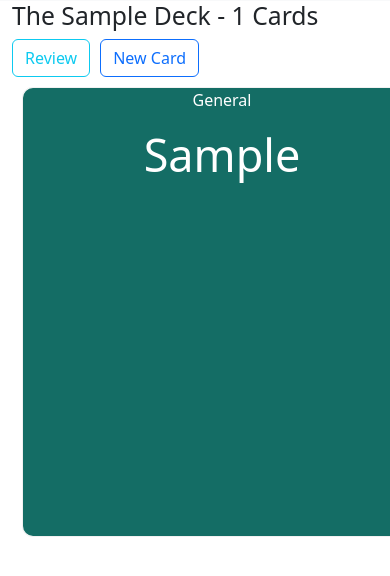
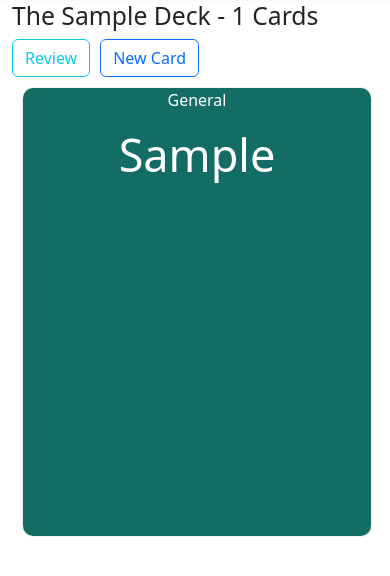
Before and after one commit to Kirolls20/Flash-Cards-App, a Django app: page /deck/1/ in a window 390 px wide. Shown: the part 55-631 px from the top of the page. Run offline with Django 4.2, Linux system fonts and the light colour scheme; a user stored in the database is signed in; tables that the repository leaves empty hold one stand-in row (values such as "Sample post"); some libraries are stand-ins or nearby versions.

Commit message:
Modified Deck and Card View Made it responsive for small screens

```diff
--- a/main/templates/base/deck_ifo.html
+++ b/main/templates/base/deck_ifo.html
@@ -2,6 +2,8 @@
 {% load static %}
 
 <head>
+   <meta name="viewport" content="width=device-width">
+   <meta name="viewport" content="width=device-width, initial-scale=1">
    <link rel="stylesheet"href="{% static 'css/style.css' %}">
    <!-- Snippet Code Hightlight.js -->
    <link rel="stylesheet"
--- a/main/templates/base/home.html
+++ b/main/templates/base/home.html
@@ -1,7 +1,11 @@
 {% extends 'base/base.html' %}
+{% load static %}
 <head>
+   <meta name="viewport" content="width=device-width">
+   <meta name="viewport" content="width=device-width, initial-scale=1">
    <style>
       @import url('https://fonts.googleapis.com/css2?family=Nunito:wght@200&display=swap');
+
    </style>
 </head>
 {% block content %}
@@ -28,7 +32,7 @@
 {% for deck in decks %}
 {% cycle 'primary' 'warning' 'danger' 'secondary' 'success' 'info' 'dark' as color silent %}
 
-<div class="card text-white bg-{{ color }}" style="width: 28rem; float:right; display: flex; padding: 10px; margin: 10px;">
+<div id='deck'class="card text-white bg-{{ color }}" style="width:75%; float:right; display: flex; padding: 10px; margin: 5px;">
    <div class="card-body">
       <h5 class="card-title">{{deck.topic}} -</h5>
       <p class="card-text">{{deck.description}}</p>
--- a/main/templates/base/land_page.html
+++ b/main/templates/base/land_page.html
@@ -46,7 +46,7 @@
 
 </div>
 <div class="btns-wrapper"style="height:200px;">
-   <a href="">Create New Account</a>
+   <a href="{%url 'signup' %}" style="margin-bottom:40px;">Create New Account</a>
 </div>
 <script src="https://unpkg.com/aos@next/dist/aos.js"></script>
 <script>
--- a/static/css/style.css
+++ b/static/css/style.css
@@ -6,11 +6,6 @@
    width:400px;
    height:450px;
    border-radius:10px;
-
-   grid-template-columns: repeat(auto-fit, minmax(300px, 1fr));
-   background-color: transparent;
-   width: 400px;
-   height: 450px;
    border-radius: 10px;
    border: 1px solid #f1f1f1;
    perspective: 1000px;
@@ -60,12 +55,15 @@
    transform: rotateY(180deg);
 }
 
-/* @media screen and (max-width:800px) {
-   .card-wrapper {
+@media screen and (max-width:450px) {
+   .flip-card {
       grid-template-columns: 1fr;
+      width:350px;
+      display: block;
+
 
    }
-} */
+}
 
 .card-btns-wrraper{
    display:grid;
@@ -87,10 +85,7 @@
 
 @media all and (max-width:580px) {
    .btn-wrpper {
-
       float: left;
    }
-
    }
-
 }
```
Also changed, not shown: static/css/landing.css (+7 -6 lines).
